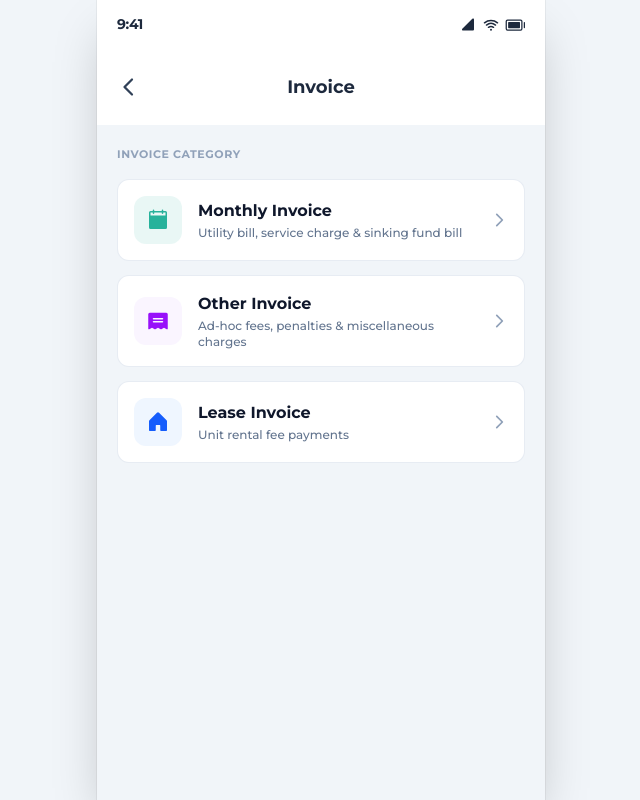
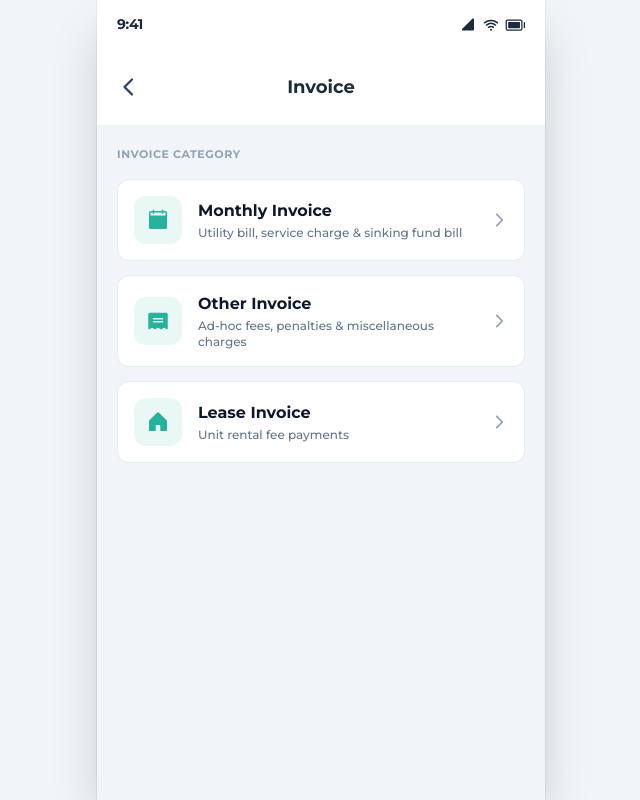
Before and after one commit to ProgrammerMuda/Calculate-Invoice, a React (Vite) app: page / in a window 1280 px wide. Shown: the whole page, without its empty margins (319-959 px from the left). Built offline with nearby package versions, Linux system fonts and the light colour scheme; the HTML template or start-up script is replaced by a standard one.

Commit message:
Set all menu card icons and hover styles to primary theme

```diff
--- a/src/App.tsx
+++ b/src/App.tsx
@@ -728,31 +728,31 @@ export default function App() {
             {/* 2. Other Invoice Card */}
             <button
               onClick={() => setSelectedMenuToast('Other Invoice')}
-              className="w-full bg-white rounded-xl p-4 flex items-center gap-4 hover:border-purple-300 transition-all text-left group cursor-pointer border border-slate-200/80 active:scale-[0.99]"
+              className="w-full bg-white rounded-xl p-4 flex items-center gap-4 hover:border-primary/40 transition-all text-left group cursor-pointer border border-slate-200/80 active:scale-[0.99]"
             >
-              <div className="w-12 h-12 rounded-xl bg-purple-50 text-purple-600 flex items-center justify-center shrink-0 group-hover:bg-purple-600 group-hover:text-white transition-colors">
+              <div className="w-12 h-12 rounded-xl bg-primary/10 text-primary flex items-center justify-center shrink-0 group-hover:bg-primary group-hover:text-white transition-colors">
                 <Receipt size={24} weight="fill" />
               </div>
               <div className="flex-1 min-w-0">
                 <h3 className="font-bold text-slate-900 text-base mb-0.5">Other Invoice</h3>
                 <p className="text-xs text-slate-500 font-medium">Ad-hoc fees, penalties & miscellaneous charges</p>
               </div>
-              <CaretRight size={18} weight="bold" className="text-slate-400 group-hover:text-purple-600 transition-colors shrink-0" />
+              <CaretRight size={18} weight="bold" className="text-slate-400 group-hover:text-primary transition-colors shrink-0" />
             </button>
 
             {/* 3. Lease Invoice Card */}
             <button
               onClick={() => setSelectedMenuToast('Lease Invoice')}
-              className="w-full bg-white rounded-xl p-4 flex items-center gap-4 hover:border-blue-300 transition-all text-left group cursor-pointer border border-slate-200/80 active:scale-[0.99]"
+              className="w-full bg-white rounded-xl p-4 flex items-center gap-4 hover:border-primary/40 transition-all text-left group cursor-pointer border border-slate-200/80 active:scale-[0.99]"
             >
-              <div className="w-12 h-12 rounded-xl bg-blue-50 text-blue-600 flex items-center justify-center shrink-0 group-hover:bg-blue-600 group-hover:text-white transition-colors">
+              <div className="w-12 h-12 rounded-xl bg-primary/10 text-primary flex items-center justify-center shrink-0 group-hover:bg-primary group-hover:text-white transition-colors">
                 <House size={24} weight="fill" />
               </div>
               <div className="flex-1 min-w-0">
                 <h3 className="font-bold text-slate-900 text-base mb-0.5">Lease Invoice</h3>
                 <p className="text-xs text-slate-500 font-medium">Unit rental fee payments</p>
               </div>
-              <CaretRight size={18} weight="bold" className="text-slate-400 group-hover:text-blue-600 transition-colors shrink-0" />
+              <CaretRight size={18} weight="bold" className="text-slate-400 group-hover:text-primary transition-colors shrink-0" />
             </button>
           </div>
 
```
